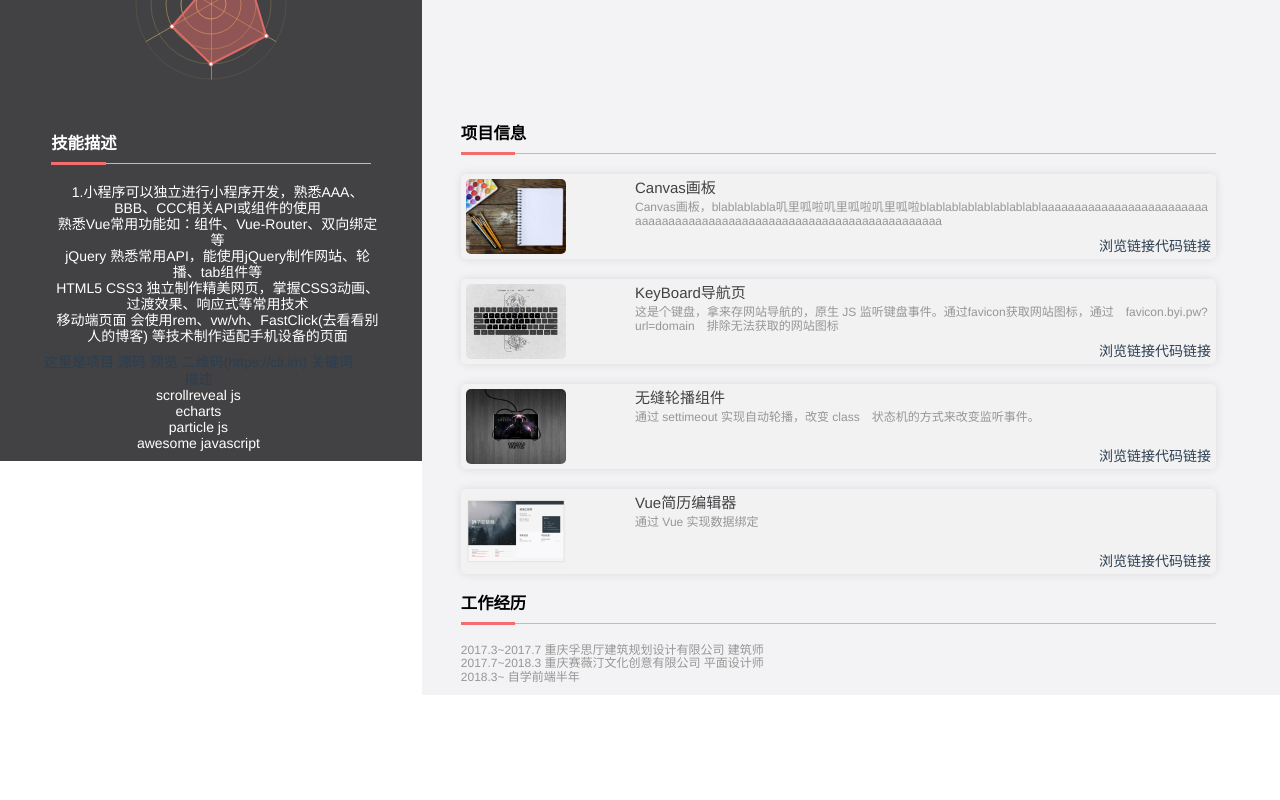
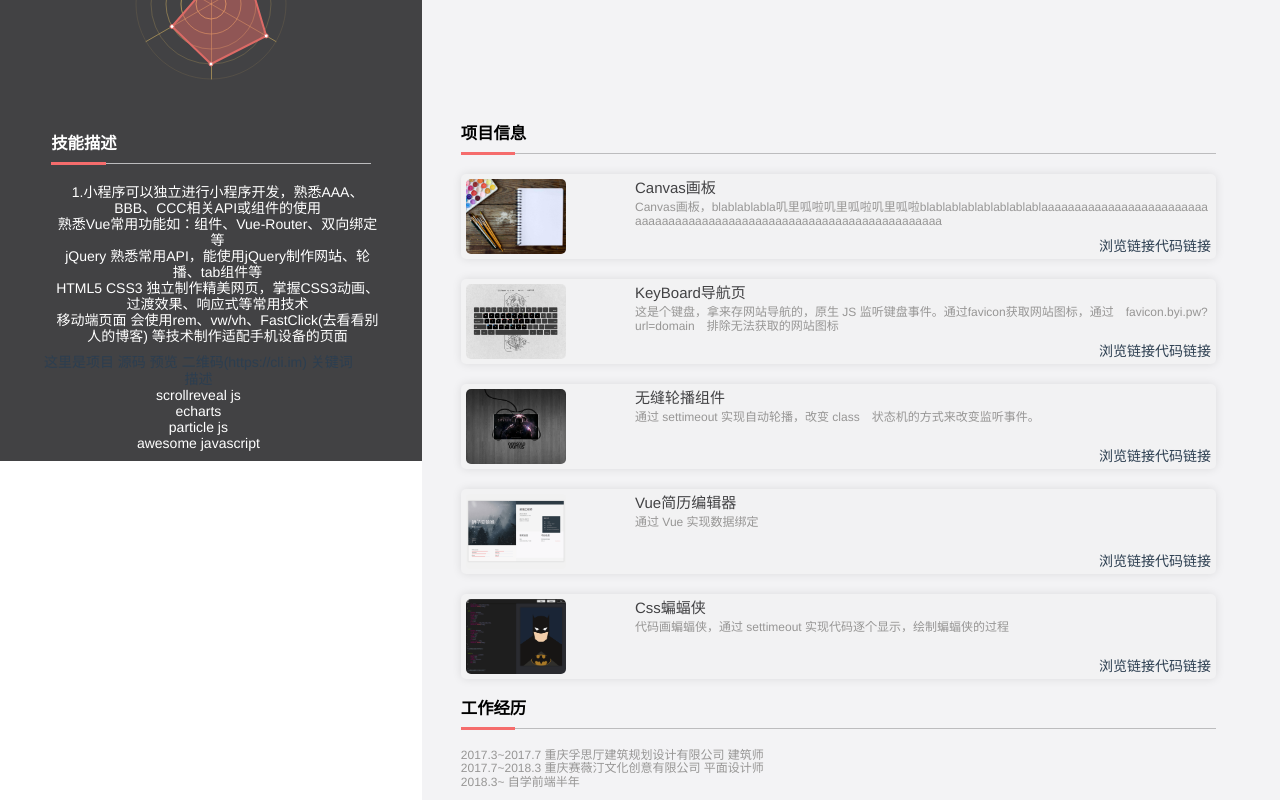
Before and after one commit to 574549756/resume-preview, a Vue app: page / in a window 1280 px wide. Shown: the part 339-1139 px from the top of the page. Before the commit the page ends 1034 px from the top, so only its background shows below. Built offline with nearby package versions, Linux system fonts and the light colour scheme.

Commit message:
cssBatman

```diff
--- a/src/components/portfolio.vue
+++ b/src/components/portfolio.vue
@@ -106,6 +106,33 @@
         </div>
       </div>
     </div>
+    <div class="pro">
+      <img v-bind:src="`/static/img/${projects.projectImg[4]}`" alt="">
+      <div class="proDiscription">
+        <div class="stack">
+          <p>{{projects.projectName[4]}}</p>
+          <div class="stackIcon">
+            <svg aria-hidden="true">
+              <use v-bind:xlink:href="`#icon-${projects.projectIcons[0]}`"></use>
+            </svg>
+            <svg aria-hidden="true">
+              <use v-bind:xlink:href="`#icon-${projects.projectIcons[4]}`"></use>
+            </svg>
+            <svg aria-hidden="true" >
+              <use v-bind:xlink:href="`#icon-${projects.projectIcons[5]}`"></use>
+            </svg>
+            <svg aria-hidden="true" >
+              <use v-bind:xlink:href="`#icon-${projects.projectIcons[6]}`"></use>
+            </svg>
+          </div>
+        </div>
+        <p>{{projects.projectDis[4]}}</p>
+        <div class="linkArea">
+          <a href="">浏览链接</a>
+          <a href="">代码链接</a>
+        </div>
+      </div>
+    </div>
   </div>
 </template>
 
@@ -118,7 +145,8 @@
           'canvas.jpg',
           'nav-page.jpg',
           'slide.jpg',
-          'vueResume.png'
+          'vueResume.png',
+          'cssBatman.png'
         ],
           projectIcons: [
             'vuejs',
@@ -133,13 +161,15 @@
             'Canvas画板',
             'KeyBoard导航页',
             '无缝轮播组件',
-            'Vue简历编辑器'
+            'Vue简历编辑器',
+            'Css蝙蝠侠'
           ],
           projectDis: [
             'Canvas画板，blablablabla叽里呱啦叽里呱啦叽里呱啦blablablablablablablablaaaaaaaaaaaaaaaaaaaaaaaaaaaaaaaaaaaaaaaaaaaaaaaaaaaaaaaaaaaaaaaaaaaaaaa',
             '这是个键盘，拿来存网站导航的，原生 JS 监听键盘事件。通过favicon获取网站图标，通过　favicon.byi.pw?url=domain　排除无法获取的网站图标',
             '通过 settimeout 实现自动轮播，改变 class　状态机的方式来改变监听事件。',
-            '通过 Vue 实现数据绑定'
+            '通过 Vue 实现数据绑定',
+            '代码画蝙蝠侠，通过 settimeout 实现代码逐个显示，绘制蝙蝠侠的过程'
           ]
         }
       }
```
Also changed, not shown: static/img/cssBatman.png (added).
